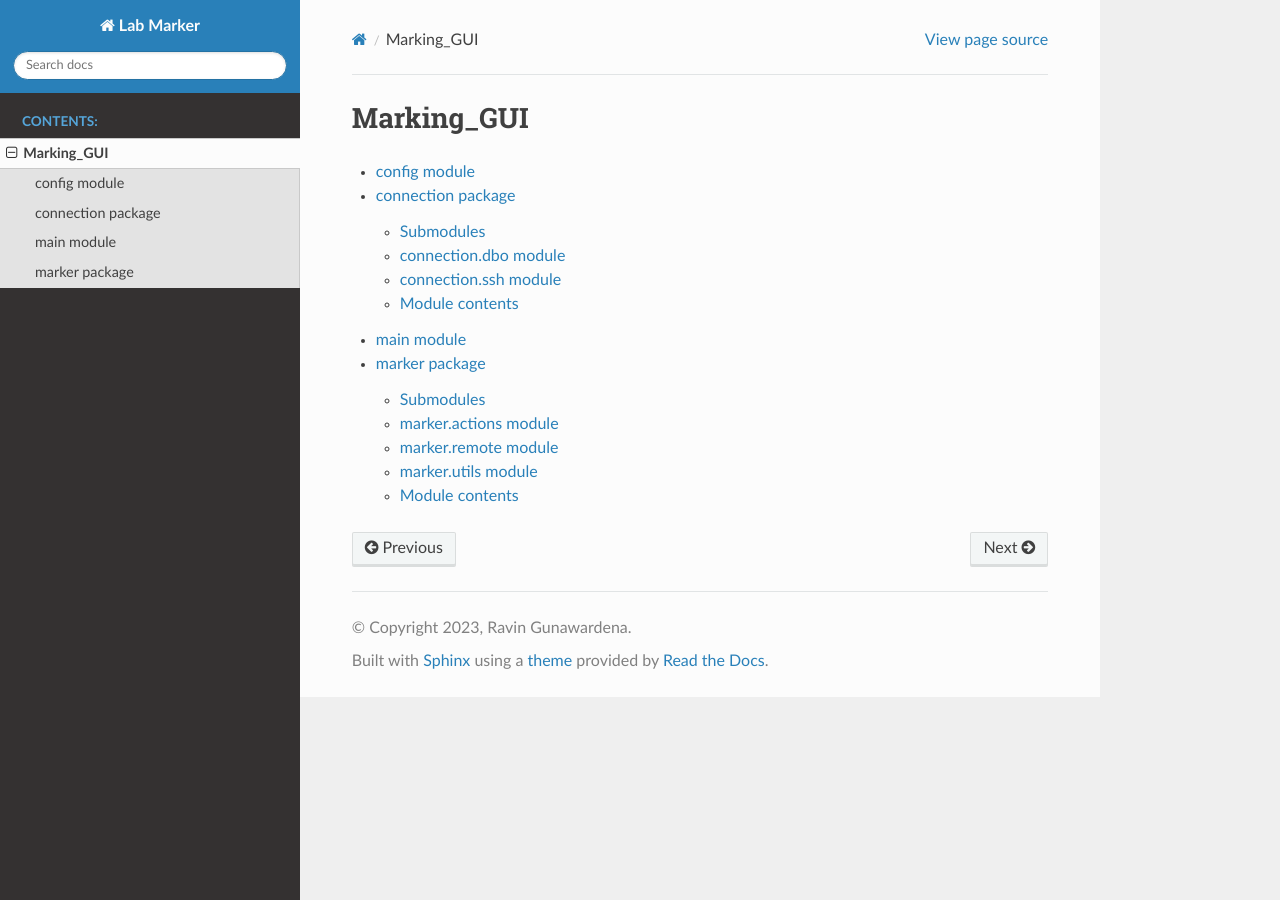
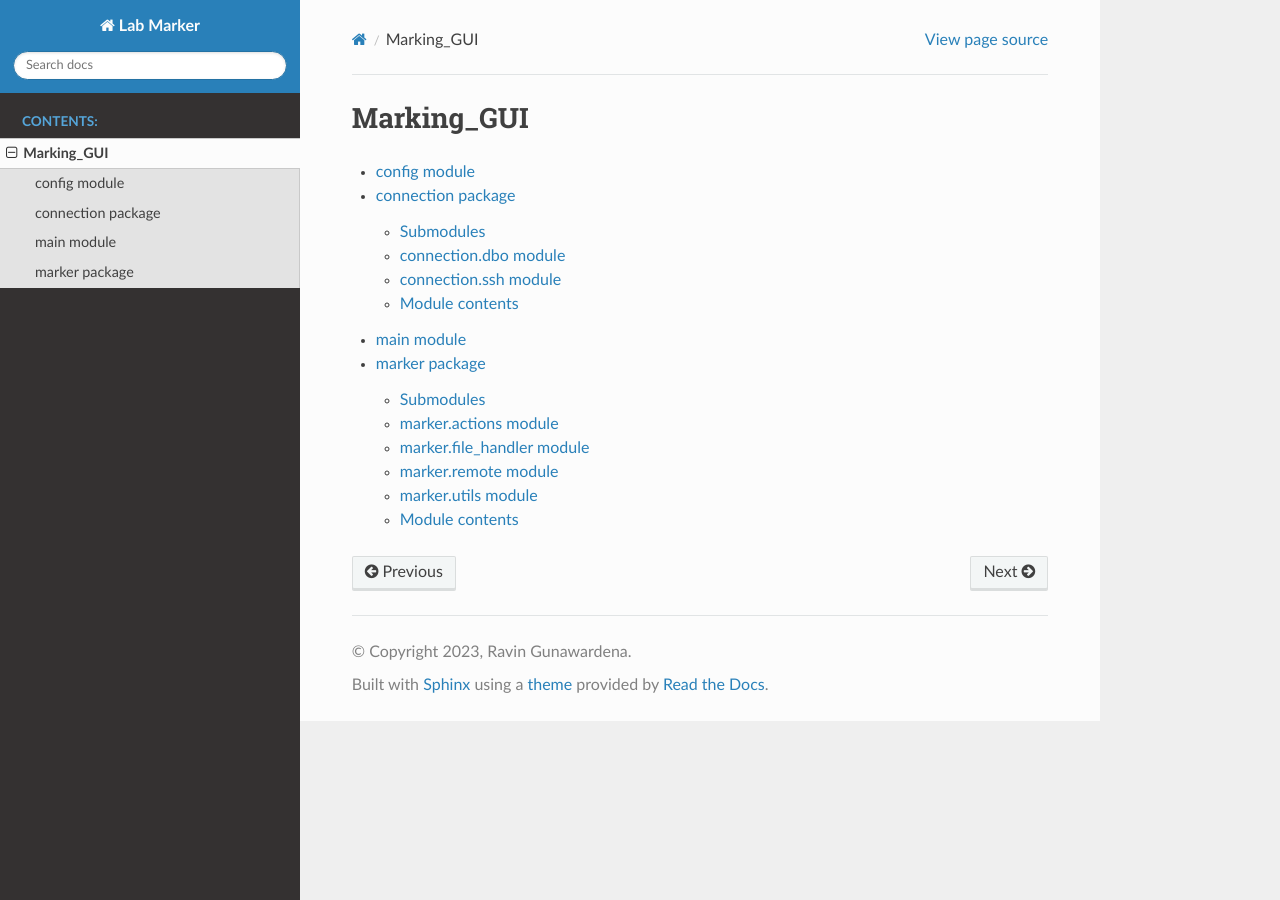
Before and after one commit to RavinSG/LabMarker, a Sphinx documentation site: the page built from docs/modules.rst, in a window 1280 px wide. Built offline with Sphinx 7.4.7 and the Read the Docs theme 2.0.0, drawn with Linux system fonts in a browser that asks for light colours.

Commit message:
Updated docs

```diff
--- a/docs/marker.rst
+++ b/docs/marker.rst
@@ -8,6 +8,14 @@ marker.actions module
 ---------------------
 
 .. automodule:: marker.actions
+   :members:
+   :undoc-members:
+   :show-inheritance:
+
+marker.file\_handler module
+---------------------------
+
+.. automodule:: marker.file_handler
    :members:
    :undoc-members:
    :show-inheritance:
```
Also changed, not shown: 18 other files.
